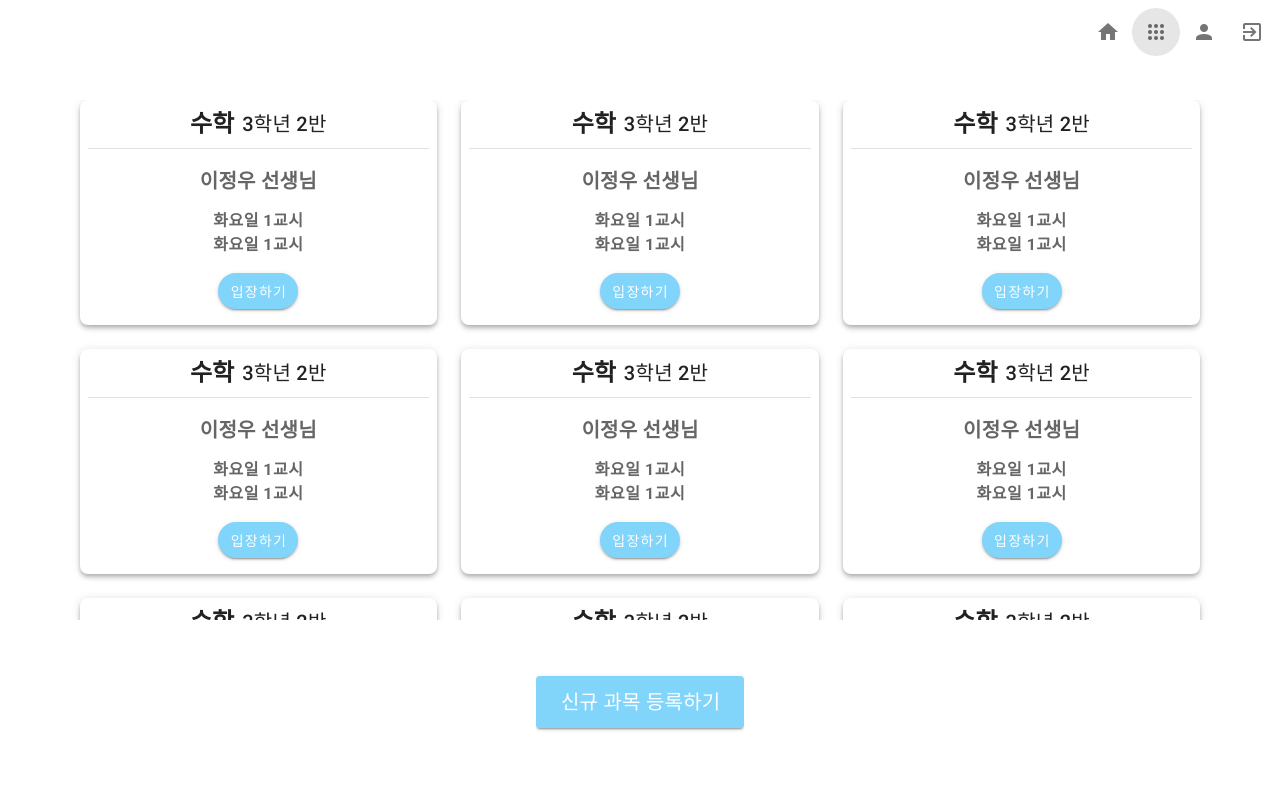
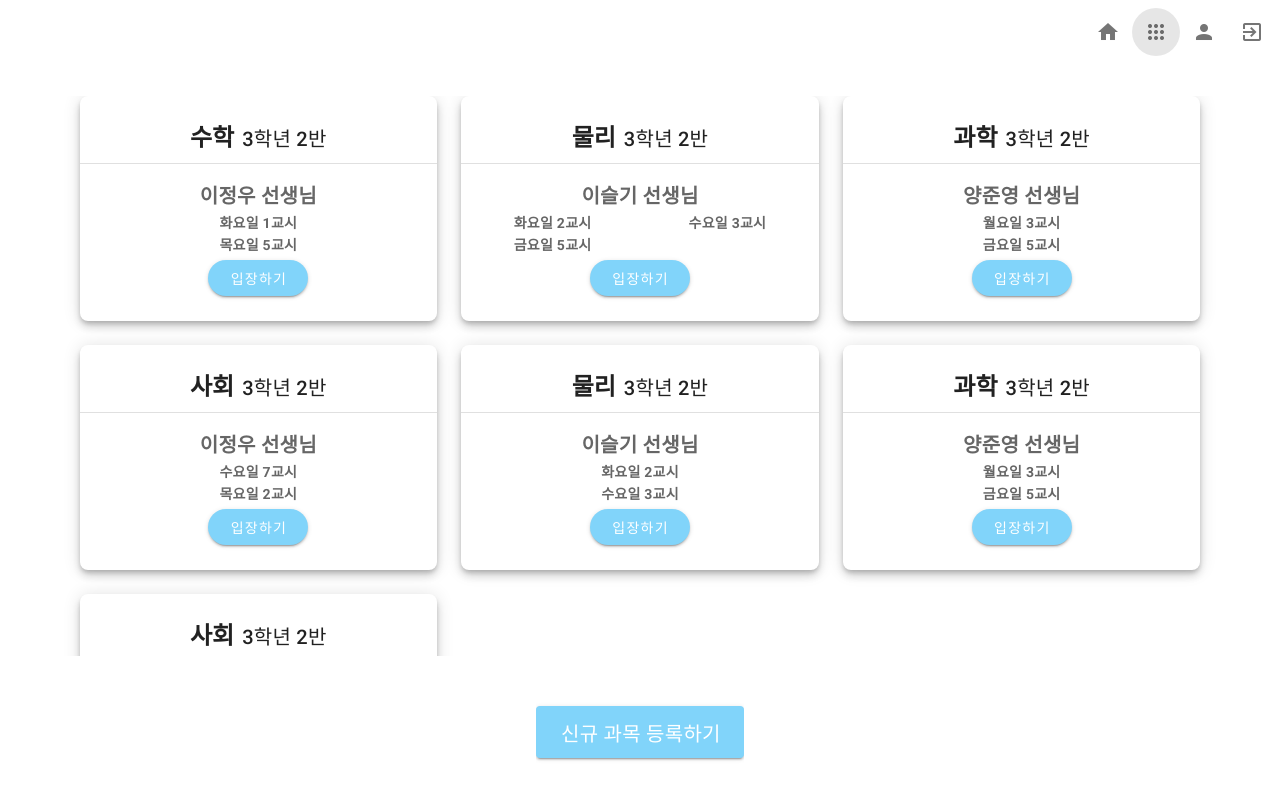
Before and after one commit to hAAArdwork/Your-Class, a Vue app: page /main in a window 1280 px wide. Built offline with nearby package versions, Linux system fonts and the light colour scheme.

Commit message:
Modified minor resposivity issues

```diff
--- a/src/components/mainPage/classCard.vue
+++ b/src/components/mainPage/classCard.vue
@@ -1,36 +1,65 @@
 <template>
   <!-- 카드 가로축 패딩 설정 및 둥근 모서리 설정, 반응형 크기 적용 -->
   <v-card
-    class="rounded-lg px-2"
-    elevation="4"
-    min-height="225px"
-    height="12.5vw"
+    class="d-flex flex-column justify-center rounded-lg"
+    elevation="6"
+    height="225px"
   >
-    <!-- 카드 타이틀 영역, 요소 가운데 정렬 -->
-    <v-card-title class="d-flex justify-center align-center py-2">
-      <span class="text-h5 font-weight-bold mr-2">수학</span>
-      <span class="text-h6">3학년 2반</span>
+    <!-- 카드 타이틀 영역, 요소들 가운데 정렬 -->
+    <v-card-title class="pa-2">
+      <div class="mx-auto">
+        <span class="text-h5 font-weight-bold mr-2">{{ classData.title }}</span>
+        <span class="text-h6">3학년 2반</span>
+      </div>
     </v-card-title>
 
     <v-divider></v-divider>
 
+    <!-- 과목 담당자. 과목 배정 시간 렌더링 -->
     <v-card-text class="text-center pb-2">
-      <!-- 겅의자. 강의시간 내용 렌더링 -->
-      <p class="text-h6 font-weight-bold mb-3">이정우 선생님</p>
+      <p class="text-h6 font-weight-bold mb-3">
+        {{ classData.teacher }} 선생님
+      </p>
 
-      <p class="text-body-1 font-weight-bold mb-0">화요일 1교시</p>
-      <p class="text-body-1 font-weight-bold mb-0">화요일 1교시</p>
+      <v-row>
+        <!-- 교시 수에 따라 다른 형태로 렌더링 되도록 설정 -->
+        <v-col
+          class="pa-0"
+          v-for="(text, index) in classData.timeTable.split(',')"
+          :key="index"
+          :cols="counter > 2 ? 6 : 12"
+        >
+          <span class="text-body-2 font-weight-bold">
+            {{ text }}
+          </span>
+        </v-col>
+      </v-row>
     </v-card-text>
 
     <!-- 강의실 입장 버튼 -->
     <v-card-actions>
-      <v-btn class="mx-auto accent" rounded width="80px">입장하기</v-btn>
+      <v-btn class="mx-auto accent" width="100px" rounded>입장하기</v-btn>
     </v-card-actions>
   </v-card>
 </template>
 
 <script>
-export default {};
+export default {
+  /* 중요! 화살표 함수 사용 시, THIS 바인딩 변경으로 PROPS 사용 불가!*/
+  props: {
+    classData: { type: Object, required: true }
+  },
+  data() {
+    return {
+      classes: this.classData
+    };
+  },
+  computed: {
+    counter() {
+      return this.classData.timeTable.split(",").length;
+    }
+  }
+};
 </script>
 
 <style></style>
--- a/src/components/mypage/userInfo.vue
+++ b/src/components/mypage/userInfo.vue
@@ -7,30 +7,76 @@
     width="50vw"
   >
     <v-card-title>
-      <span class="text-h5 font-weight-medium">마이페이지</span>
+      <span class="text-h5 font-weight-bold">마이페이지</span>
     </v-card-title>
 
     <v-divider />
 
+    <v-list-item three-line>
+      <v-list-item-content>
+        <v-list-item-title class="text-h6 font-weight-bold">
+          {{ userName }}
+        </v-list-item-title>
+        <v-list-item-subtitle>
+          안녕하세요! 좋은 하루 보내고 계신가요?
+        </v-list-item-subtitle>
+      </v-list-item-content>
+
+      <v-list-item-avatar color="accent" size="64">
+        <v-img
+          class="elevation-6"
+          alt="User Avatar"
+          src="https://avataaars.io/?avatarStyle=Transparent&topType=ShortHairShortCurly&accessoriesType=Round&hairColor=Black&facialHairType=Blank&clotheType=ShirtCrewNeck&clotheColor=Gray01&eyeType=Default&eyebrowType=UpDown&mouthType=Smile&skinColor=Light"
+        ></v-img>
+      </v-list-item-avatar>
+    </v-list-item>
+
+    <v-list disabled dense>
+      <!-- 리스트 아이템 렌더링 -->
+      <v-list-item v-for="(item, i) in items" :key="i">
+        <v-list-item-icon>
+          <v-icon v-text="item.icon"></v-icon>
+        </v-list-item-icon>
+
+        <v-list-item-content>
+          <v-list-item-title v-text="item.text"></v-list-item-title>
+        </v-list-item-content>
+      </v-list-item>
+    </v-list>
+
     <v-card-text>
-      <p class="text-h6 font-weight-bold">회원 정보</p>
-      <p>example@dongguk.edu</p>
-      <p>김철수 (1999/12/20)</p>
-      <p>서라벌고등학교</p>
-
       <p class="text-h6 font-weight-bold">회원 정보 수정</p>
-      <p>비밀번호 변경</p>
-      <p>프로필 사진 변경</p>
+      <p class="user-detail">비밀번호 변경</p>
+      <p class="user-detail">프로필 사진 변경</p>
     </v-card-text>
 
-    <v-card-actions>
-      <v-btn block>돌아가기</v-btn>
+    <v-card-actions class="pa-5">
+      <v-btn block class="accent">돌아가기</v-btn>
     </v-card-actions>
   </v-card>
 </template>
 
 <script>
-export default {};
+export default {
+  data() {
+    return {
+      userEmail: "tom9744@gmail.com",
+      userName: "양준영",
+      userBirthday: "1996년 1월 11일",
+      userSchool: "서라벌고등학교",
+
+      items: [
+        { text: "tom9744@gmail.com", icon: "mdi-email" },
+        { text: "1996년 1월 11일", icon: "mdi-calendar-month" },
+        { text: "서라벌고등학교", icon: "mdi-school" }
+      ]
+    };
+  }
+};
 </script>
 
-<style></style>
+<style lscoped>
+.user-detail {
+  margin-left: 15px;
+}
+</style>
--- a/src/views/MainPage.vue
+++ b/src/views/MainPage.vue
@@ -2,24 +2,28 @@
   <!-- 반응형 UI 설정 -->
   <v-container fill-height class="d-flex flex-column justify-center">
     <!-- 강좌 목록 렌더링 영역, 콘텐츠 오버플로우 시 스크롤 적용 -->
-    <v-responsive class="overflow-y-auto px-5 mb-5" max-height="65vh">
+    <v-responsive
+      class="overflow-y-auto px-5 my-5"
+      max-height="70vh"
+      width="1250px"
+    >
       <v-row>
         <v-col
           cols="12"
           sm="6"
           md="4"
-          v-for="(iteration, index) in 12"
+          v-for="(data, index) in classCardData"
           :key="index"
         >
-          <class-card />
+          <class-card :class-data="data" />
         </v-col>
       </v-row>
     </v-responsive>
 
     <!-- 신규 과목 개설 및 등록 버튼 영역 -->
     <v-responsive class="d-flex align-center" max-height="125px">
-      <v-btn class="mx-auto accent" x-large>
-        <span class="text-h6">신규 과목 등록하기</span>
+      <v-btn class="accent text-h6" x-large>
+        신규 과목 등록하기
       </v-btn>
     </v-responsive>
   </v-container>
@@ -31,7 +35,46 @@ import classCard from "../components/mainPage/classCard.vue";
 export default {
   components: {
     classCard
-  }
+  },
+  data: () => ({
+    classCardData: [
+      {
+        title: "수학",
+        teacher: "이정우",
+        timeTable: "화요일 1교시, 목요일 5교시"
+      },
+      {
+        title: "물리",
+        teacher: "이슬기",
+        timeTable: "화요일 2교시, 수요일 3교시, 금요일 5교시"
+      },
+      {
+        title: "과학",
+        teacher: "양준영",
+        timeTable: "월요일 3교시, 금요일 5교시"
+      },
+      {
+        title: "사회",
+        teacher: "이정우",
+        timeTable: "수요일 7교시, 목요일 2교시"
+      },
+      {
+        title: "물리",
+        teacher: "이슬기",
+        timeTable: "화요일 2교시, 수요일 3교시"
+      },
+      {
+        title: "과학",
+        teacher: "양준영",
+        timeTable: "월요일 3교시, 금요일 5교시"
+      },
+      {
+        title: "사회",
+        teacher: "이정우",
+        timeTable: "수요일 7교시, 목요일 2교시"
+      }
+    ]
+  })
 };
 </script>
 
```
Also changed, not shown: 1 other file (tests, documents, lock files or other folders).
